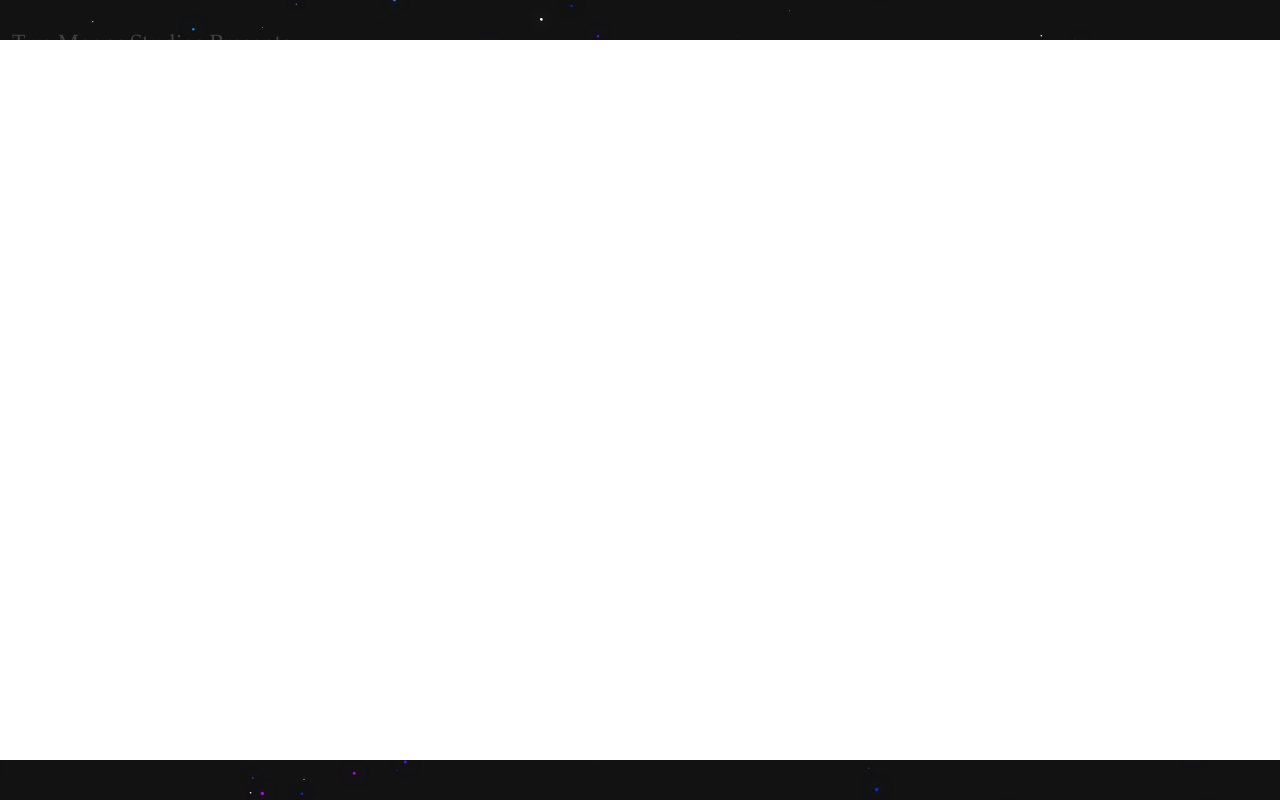
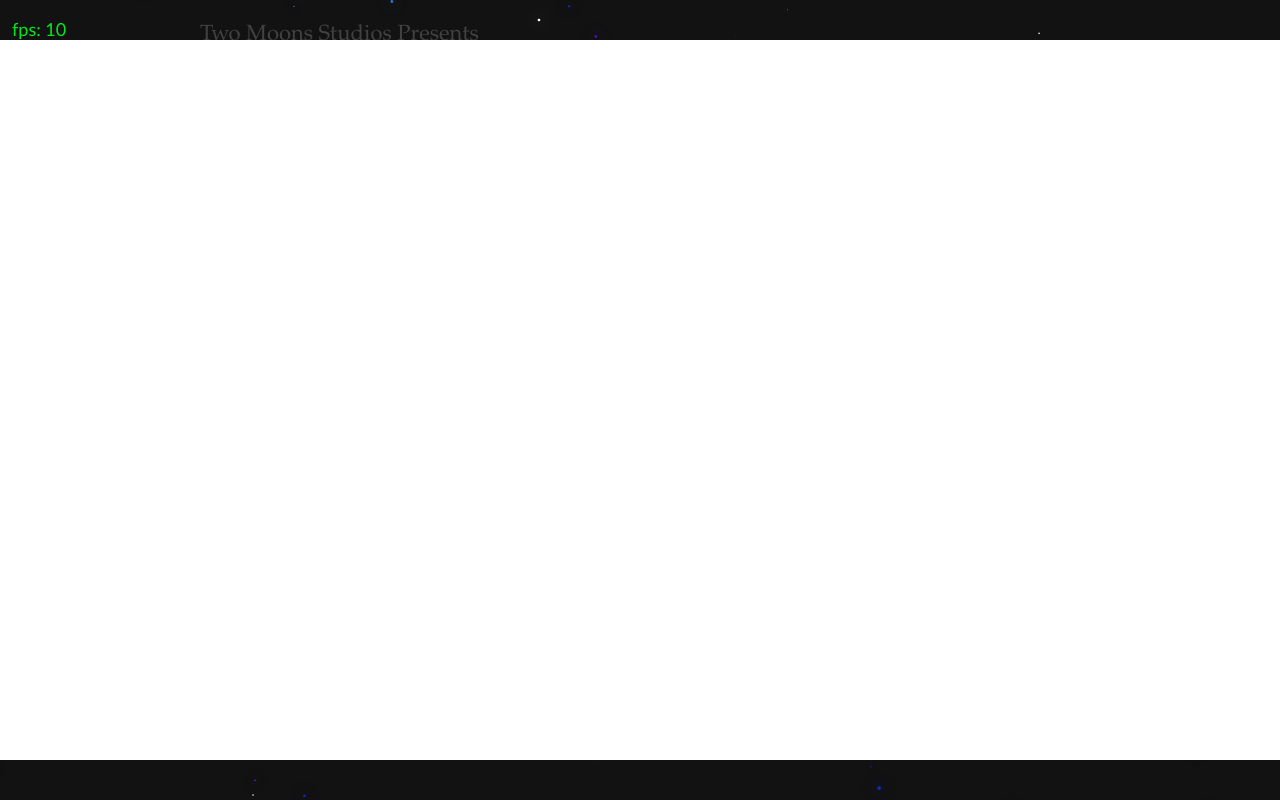
Before and after one commit to Wescarmstrong/twoMoonsRpg, a plain HTML site: page index.html in a window 1280 px wide. Shown: the top 800 px of the page. Drawn offline with Linux system fonts and the light colour scheme; animation ran at ten frames a second.

Commit message:
so much wow. Added FPS display and limiter, adjusted background aimation and more!

```diff
--- a/bgCanvas.js
+++ b/bgCanvas.js
@@ -1,20 +1,12 @@
 
 var bgCanvas = document.getElementById("layer1");
 var ctx = bgCanvas.getContext('2d');
+var fps  = document.getElementById('fps');
 
 bgCanvas.width = window.innerWidth;
 bgCanvas.height = window.innerHeight;
 
-var particleCount = 750;
-var mouse = {
-    x: window.innerWidth / 2,
-    y: window.innerHeight / 2
-};
-
-window.addEventListener("mousemove", function(event) {
-    mouse.x = event.clientX - bgCanvas.width / 2;
-    mouse.y = event.clientY - bgCanvas.height / 2;
-});
+var particleCount = 500;
 
 window.addEventListener("resize", function() {
     bgCanvas.width = window.innerWidth;
@@ -80,8 +72,23 @@ var initializeParticles;
     }
 })();
 
-function animate() {
+// var lastDraw = performance.now(); //             Old FPS measure
+// var avgDelay = 0;
+
+function animate(newtime) {
+
+    if (stop) {
+        return;
+    }
+
     window.requestAnimationFrame(animate);
+
+    now = newtime;
+    elapsed = now - then;
+
+    if(elapsed > fpsInterval) {
+        then = now - (elapsed % fpsInterval);
+
 
     ctx.save();
     if (isMouseDown === true) {
@@ -104,7 +111,7 @@ function animate() {
         ctx.fillStyle = "rgba(18, 18, 18, " + opacity + ")";
 
         // Ease back to the original speed
-        var originalSpeed = 0.001;
+        var originalSpeed = 0.0005;
         speed += (originalSpeed - speed) * 0.01;
         timer += speed;
 
@@ -119,8 +126,20 @@ function animate() {
         lightParticles[i].update();
     }
 
-    ctx.restore();
 
+      ctx.restore();
+
+      var sinceStart = now - startTime;
+      var currentFps = Math.round(1000 / (sinceStart / ++frameCount) *100) / 100;
+      fps.innerHTML ="fps: " + currentFps;
+
+
+
+    // var timeNow = performance.now();                Old FPS measure
+    // var delay = timeNow - lastDraw;
+    // avgDelay += (delay - avgDelay) / 10;
+    // lastDraw = timeNow;
+    }
 
 }
 
@@ -135,4 +154,25 @@ window.addEventListener("mouseup", function() {
     isMouseDown = false;
 });
 
-animate();
+
+
+// Display FPS                                                          Old FPS measure
+// setInterval(function() {
+//     fps.innerHTML = "fps: " + (1000/avgDelay).toFixed(1);
+// }, 2000);
+
+
+var stop = false;
+var frameCount = 0;
+var framesPerSecond, fpsInterval, startTime, now, then, elapsed;
+
+
+function startAnimating(framesPerSecond) {
+    fpsInterval = 1000 / framesPerSecond;
+    then = window.performance.now();
+    startTime = then;
+    animate();
+}
+
+// Start Animation(fps limiter)
+startAnimating(500);
--- a/gameCanvas.js
+++ b/gameCanvas.js
@@ -1,9 +1,3 @@
+
 var gameCanvas = document.getElementById("layer2");
-var c = bgCanvas.getContext('2d');
-
-
-
-
-// gameCanvas.style.left = "100px";
-// gameCanvas.style.top = "100px";
-// gameCanvas.style.position = "absolute";
+var c = gameCanvas.getContext('2d');
--- a/index.html
+++ b/index.html
@@ -11,7 +11,8 @@
 <body>
     <canvas id="layer1"></canvas>
     <canvas id="layer2" width="1440" height="720"></canvas>
-    <p style="font-size: 22px !important;">Two Moons Studios Presents</p>
+    <p id="animateName">Two Moons Studios Presents</p>
+    <p id="fps"></p>
     <script src="bgCanvas.js"></script>
     <script src="gameCanvas.js"></script>
 </body>
--- a/styles.css
+++ b/styles.css
@@ -19,8 +19,6 @@ body {
 }
 
 
-
-
   @keyframes fadeIn {
       from {opacity: 0;}
       to {opacity: 1;}
@@ -36,12 +34,23 @@ body {
       to {opacity: 0;}
   }
 
-  p {
+  #animateName {
     position: absolute;
-    top: 10px;
-    left: 12px;
+    top: 0px;
+    left: 200px;
     color: white;
     opacity: 0;
     font-family: "Palatino Linotype", "Book Antiqua", Palatino, serif;
+    font-size: 22px;
     animation: fadeIn 2s ease-out, chill 2s 2s, fadeOut 2s 4s;
   }
+
+#fps {
+    position: absolute;
+    top: 0px;
+    left: 12px;
+    color: rgba(0, 255, 34, .9);
+    font-size: 18px;
+    font-family: Optima, Arial, sans-serif;
+
+}
```
Also changed, not shown: img/3t3hyt.jpg (deleted), img/55e4c850874d5380ab7ea3cccea84c24--political-memes-store.jpg (deleted), img/646b5d938ecede17451063bcca8a97bb.jpg (deleted), img/FG1DOWCIH54FVN1.MEDIUM.jpg (deleted), img/bill-clinton-2016.jpg (deleted), img/meme.jpg (deleted).
